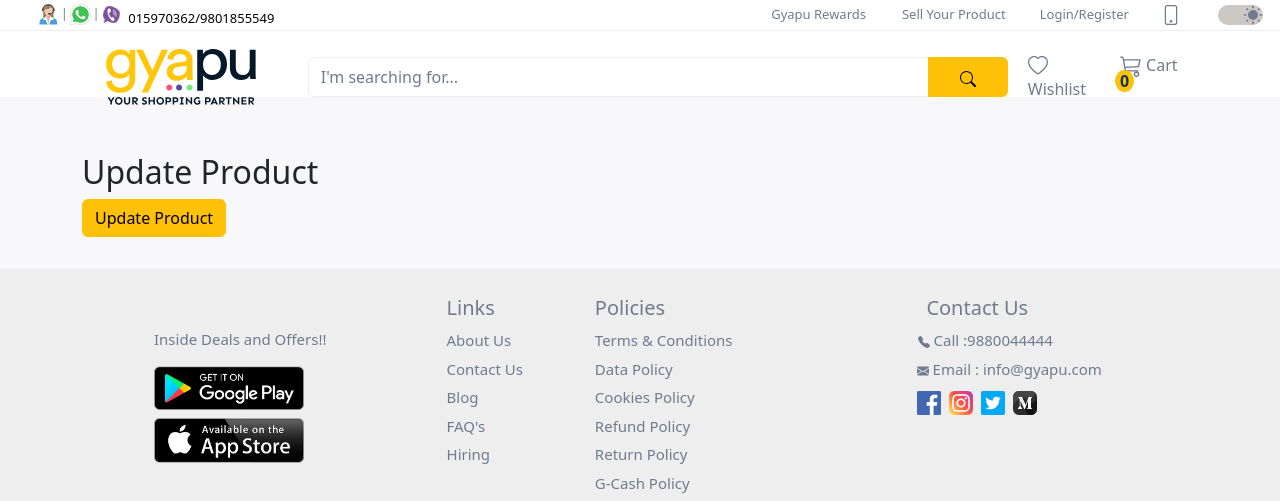
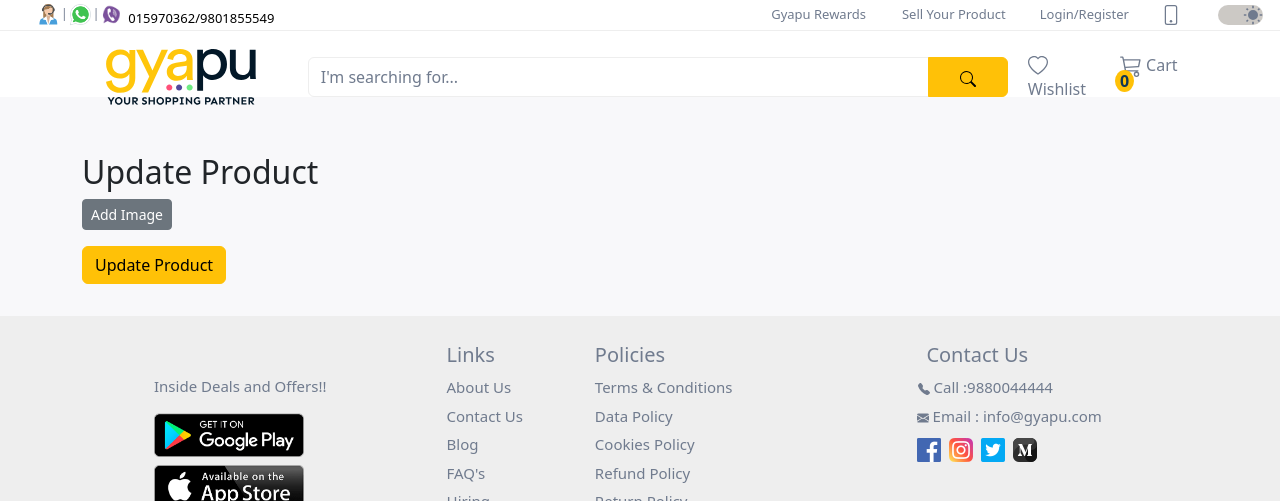
Before and after one commit to manish021124/ecommerce_django, a Django app: template products/templates/products/update.html in a window 1280 px wide. Shown: the top 501 px of the page. Run offline with Django 5.2, Linux system fonts and the light colour scheme; the template is opened without the code that fills it, so the values that code supplies are empty; grey boxes are pictures that could not be loaded.

Commit message:
updated product updation form to allow user add images one by one

```diff
--- a/products/templates/products/add.html
+++ b/products/templates/products/add.html
@@ -24,7 +24,9 @@
       {% comment %} handled by js function addProductImage {% endcomment %}
     </div>
 
-    <div><button type="button" class="btn btn-sm btn-secondary" id="add_image" onclick="addProductImage()">Add Image</button></div>
+    <div>
+      <button type="button" class="btn btn-sm btn-secondary" id="add_image" onclick="addProductImage()">Add Image</button>
+    </div>
     <button type="submit" class="btn btn-warning mt-3">Add Product</button>
   </form>
 </div>
--- a/products/templates/products/update.html
+++ b/products/templates/products/update.html
@@ -12,48 +12,55 @@
       </div>
       {% endfor %}
 
-      {{ image_formset.management_form }}
-      {% for form in image_formset %}
-      <div class="image-form">
-        {{ form.as_p }}
+      <div class="image_formset">
+        {{ image_formset.management_form }}
+        {% for form in image_formset %}
+        <div class="image-form mb-3">
+          {{ form.as_div }}
+        </div>
+        {% endfor %}
       </div>
-      {% endfor %}
 
-      {% comment %} <div id="image_formset">
-      {{ image_formset.management_form }}
-      <div class="image_form">
-        <div class="mb-3">
-          <label for="id_form-0-image">Image</label>
-          <input type="file" name="form-0-image" id="id_form-0-image">
-        </div>
+      <div>
+        <button type="button" class="btn btn-sm btn-secondary" id="add_image">Add Image</button>
       </div>
-    </div> {% endcomment %}
-      {% comment %} <button type="button" class="btn btn-secondary" id="add_image">Add Image</button> {% endcomment %}
-      <button type="submit" class="btn btn-warning">Update Product</button>
+      <button type="submit" class="btn btn-warning mt-3">Update Product</button>
     </form>
   </div>
 
 
-{% endblock %}
+{% endblock content %}
 
 
-{% comment %} {% block scripts %}
+{% block scripts %}
 <script>
+  //loads on every page so not included in script.js
   document.addEventListener("DOMContentLoaded", function() {
-    var addImageBtn = document.getElementById('add_image');
+    let addImageBtn = document.getElementById('add_image');
+    let currentIndex = 0;
+    //gets all child divs with image-form class inside the image_formset class
+    let imageForms = document.querySelectorAll('.image_formset > .image-form');
+
+    //hide child divs without anchor tags and count the number ot visible child divs
+    imageForms.forEach(function (form) {
+      if (!form.querySelector('a')) {
+        form.style.display = 'none';
+      } else {
+        currentIndex++;
+      }
+    });
+
     addImageBtn.addEventListener('click', function() {
-      var formsetDiv = document.getElementById('image_formset');
-      var formIdx = formsetDiv.getElementsByClassName('image_form').length;
-      var newImageForm = document.createElement('div');
-      newImageForm.classList.add('image_form');
-      newImageForm.innerHTML = `
-        <div class="mb-3">
-          <label for="id_form-${formIdx}-image">Image</label>
-          <input type="file" name="form-${formIdx}-image" id="id_form-${formIdx}-image">
-        </div>
-      `;
-      formsetDiv.appendChild(newImageForm);
+      if (currentIndex < 5) {
+        let nextForm = imageForms[currentIndex];
+
+        nextForm.style.display = 'block';
+        currentIndex++;
+        if (currentIndex == 5) {
+          addImageBtn.style.display = 'none';
+        }
+      }
     });
   });
 </script>
-{% endblock %} {% endcomment %}
+{% endblock scripts %}
--- a/user/static/js/app.js
+++ b/user/static/js/app.js
@@ -67,6 +67,7 @@
     });
 });
 
+// can be done as in product update form
 // allow user to add product image one by one
 function addProductImage() {
   let addImageBtn = document.getElementById('add_image');
```
Also changed, not shown: db.sqlite3, media/images/2_MGEpe51.webp (added), media/images/6_xQiBCDD.webp (added).
